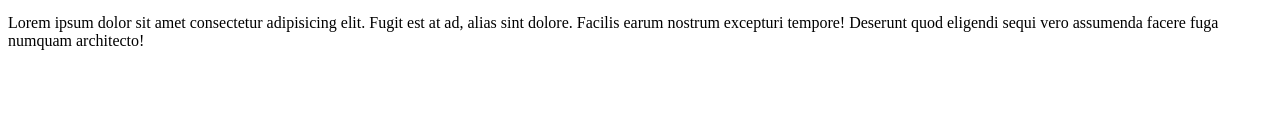
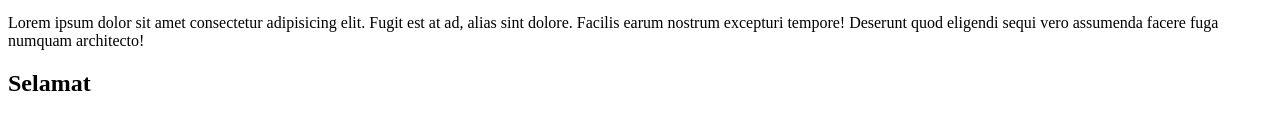
Before and after one commit to rulyahsani/web-latihan, a plain HTML site: page index.html in a window 1280 px wide. Shown: the part 164-294 px from the top of the page. Drawn offline with Linux system fonts and the light colour scheme.

Commit message:
Menambahakan div wrapper pada index

```diff
--- a/index.html
+++ b/index.html
@@ -14,5 +14,8 @@
     <div class="carding">
         <p>Lorem ipsum dolor sit amet consectetur adipisicing elit. Fugit est at ad, alias sint dolore. Facilis earum nostrum excepturi tempore! Deserunt quod eligendi sequi vero assumenda facere fuga numquam architecto!</p>
     </div>
+    <div class="wrapper">
+        <h2>Selamat</h2>
+        </div>
 </body>
 </html>
```
